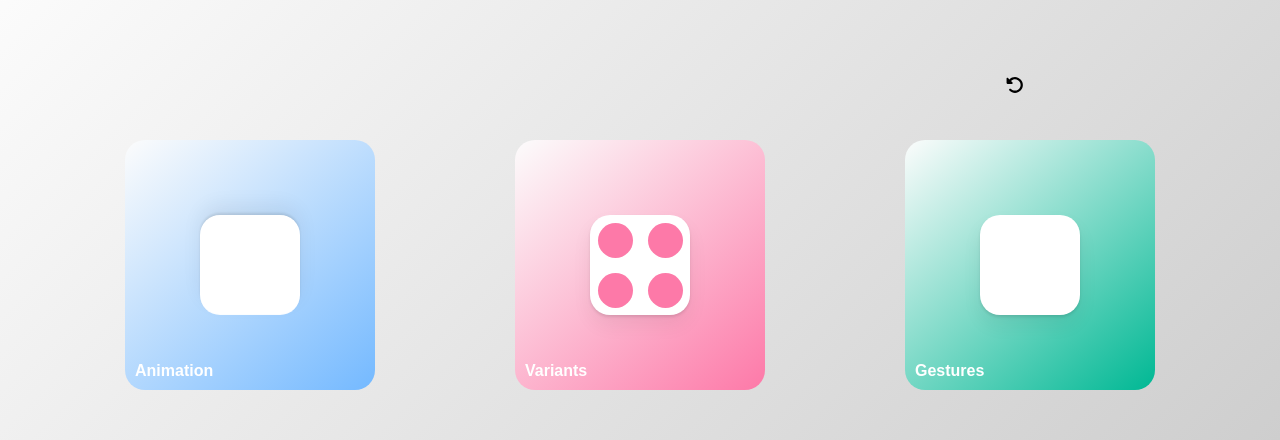
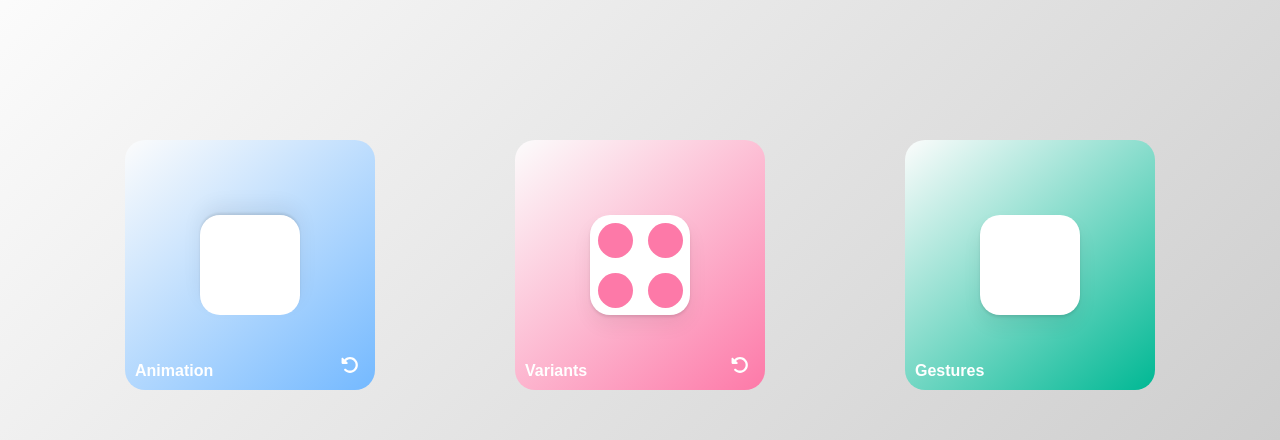
Before and after one commit to chspower1/motion, a React (Create React App) app: page / in a window 1280 px wide. Shown: the part 142-582 px from the top of the page. Built offline with nearby package versions, Linux system fonts and the light colour scheme.

Commit message:
refresh 기능 추가

```diff
--- a/src/App.tsx
+++ b/src/App.tsx
@@ -1,5 +1,5 @@
 import styled from "styled-components";
-import { motion, useMotionValue, useTransform, useScroll } from "framer-motion";
+import { motion, useMotionValue, useTransform, useScroll, ResolvedValues } from "framer-motion";
 import { useState, useEffect, useRef } from "react";
 import { render } from "react-dom";
 
@@ -27,12 +27,13 @@ const Title = styled.h1`
 `;
 const RedirectBtn = styled.button`
     position: absolute;
-    top: 0px;
-    right: 250px;
+    bottom: 10px;
+    right: 10px;
     background: none;
     border: none;
     width: 30px;
     height: 30px;
+
     cursor: pointer;
 `;
 const ContentContainer = styled(motion.div)<{ bgColor?: string }>`
@@ -131,6 +132,7 @@ const pathVar = {
 };
 
 function App() {
+    const [refresh, setRefresh] = useState([0, 0]);
     const constranisRef = useRef(null);
     const scrollRef = useRef(null);
     const x = useMotionValue(0);
@@ -144,6 +146,19 @@ function App() {
     );
     const { scrollYProgress } = useScroll();
     const ScrollScale = useTransform(scrollYProgress, [0, 1], [0.8, 1]);
+
+    const onClickRefresh = (num: number) => {
+        if (num === 0) {
+            setRefresh((cur) => {
+                return [cur[0] + 1, cur[1]];
+            });
+        } else if (num === 1) {
+            setRefresh((cur) => {
+                return [cur[0], cur[1] + 1];
+            });
+        }
+    };
+
     useEffect(() => {
         // x.onChange(() => console.log(x.get()));
         y.onChange(() => console.log(y.get()));
@@ -153,27 +168,36 @@ function App() {
             <Title>Motion Sample</Title>
 
             <Container>
-                <RedirectBtn
-                    style={{ position: "absolute" }}
-                    onClick={() => window.location.reload()}
-                >
+                {/* Animation */}
+                <ContentContainer bgColor="rgb(116, 185, 255)">
+                    <ContentTitle>Animation</ContentTitle>
+                    <Box variants={myVars1} initial="start" animate="end" key={refresh[0]} />
+                    <RedirectBtn onClick={() => onClickRefresh(0)}>
                         <svg
                             width={"100%"}
                             height={"100%"}
                             xmlns="http://www.w3.org/2000/svg"
                             viewBox="0 0 512 512"
+                            fill={"white"}
                         >
                             <path d="M48.5 224H40c-13.3 0-24-10.7-24-24V72c0-9.7 5.8-18.5 14.8-22.2s19.3-1.7 26.2 5.2L98.6 96.6c87.6-86.5 228.7-86.2 315.8 1c87.5 87.5 87.5 229.3 0 316.8s-229.3 87.5-316.8 0c-12.5-12.5-12.5-32.8 0-45.3s32.8-12.5 45.3 0c62.5 62.5 163.8 62.5 226.3 0s62.5-163.8 0-226.3c-62.2-62.2-162.7-62.5-225.3-1L185 183c6.9 6.9 8.9 17.2 5.2 26.2s-12.5 14.8-22.2 14.8H48.5z" />
                         </svg>
                     </RedirectBtn>
-                {/* Animation */}
-                <ContentContainer bgColor="rgb(116, 185, 255)">
-                    <ContentTitle>Animation</ContentTitle>
-                    <Box variants={myVars1} initial="start" animate="end" />
                 </ContentContainer>
                 {/* Variants */}
-                <ContentContainer bgColor="rgb(253, 121, 168)">
+                <ContentContainer bgColor="rgb(253, 121, 168)" key={refresh[1]}>
                     <ContentTitle>Variants</ContentTitle>
+                    <RedirectBtn onClick={() => onClickRefresh(1)}>
+                        <svg
+                            width={"100%"}
+                            height={"100%"}
+                            xmlns="http://www.w3.org/2000/svg"
+                            viewBox="0 0 512 512"
+                            fill={"white"}
+                        >
+                            <path d="M48.5 224H40c-13.3 0-24-10.7-24-24V72c0-9.7 5.8-18.5 14.8-22.2s19.3-1.7 26.2 5.2L98.6 96.6c87.6-86.5 228.7-86.2 315.8 1c87.5 87.5 87.5 229.3 0 316.8s-229.3 87.5-316.8 0c-12.5-12.5-12.5-32.8 0-45.3s32.8-12.5 45.3 0c62.5 62.5 163.8 62.5 226.3 0s62.5-163.8 0-226.3c-62.2-62.2-162.7-62.5-225.3-1L185 183c6.9 6.9 8.9 17.2 5.2 26.2s-12.5 14.8-22.2 14.8H48.5z" />
+                        </svg>
+                    </RedirectBtn>
                     <Box variants={myVars2} initial="start" animate="end">
                         <Circle className="circle" variants={circleVariants} />
                         <Circle className="circle" variants={circleVariants} />
```
Lines whose indentation alone changed are shown as unchanged.
